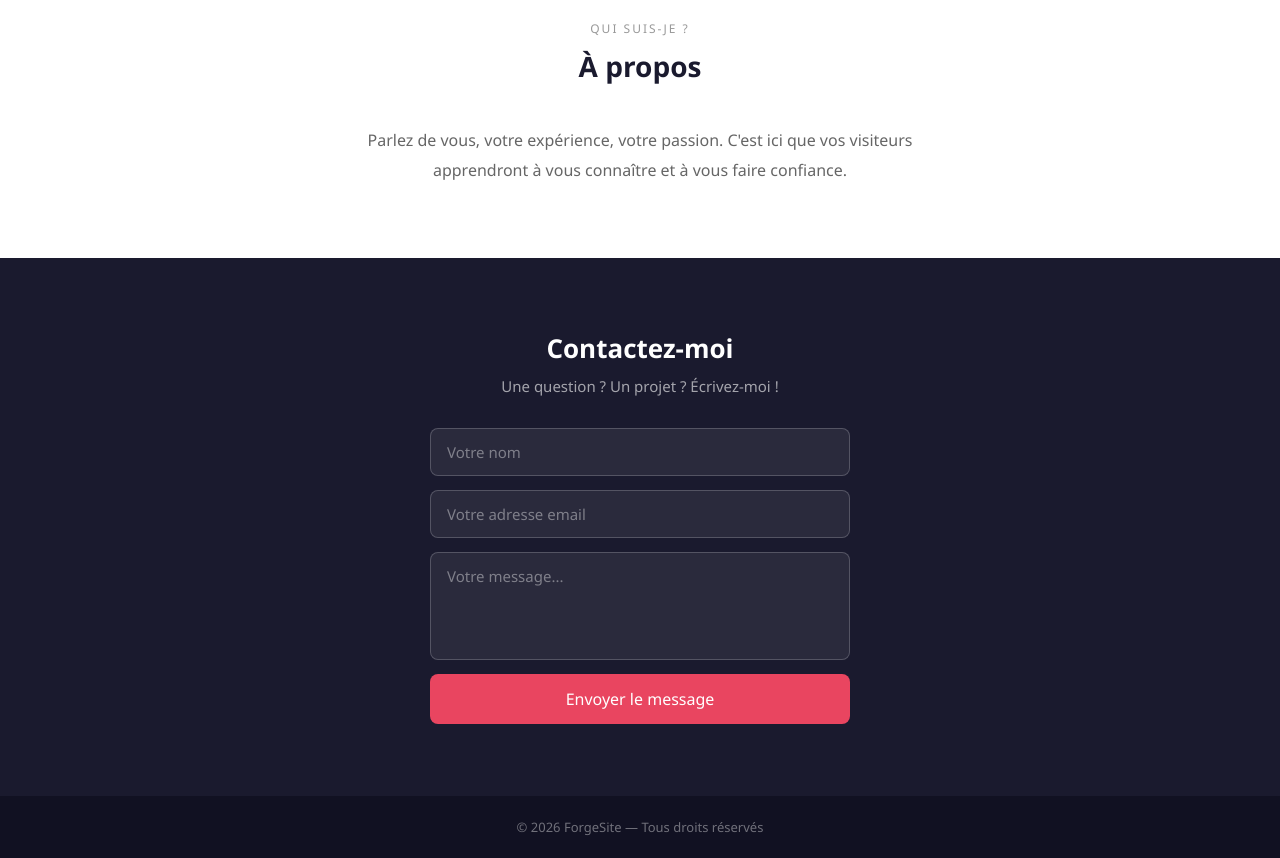
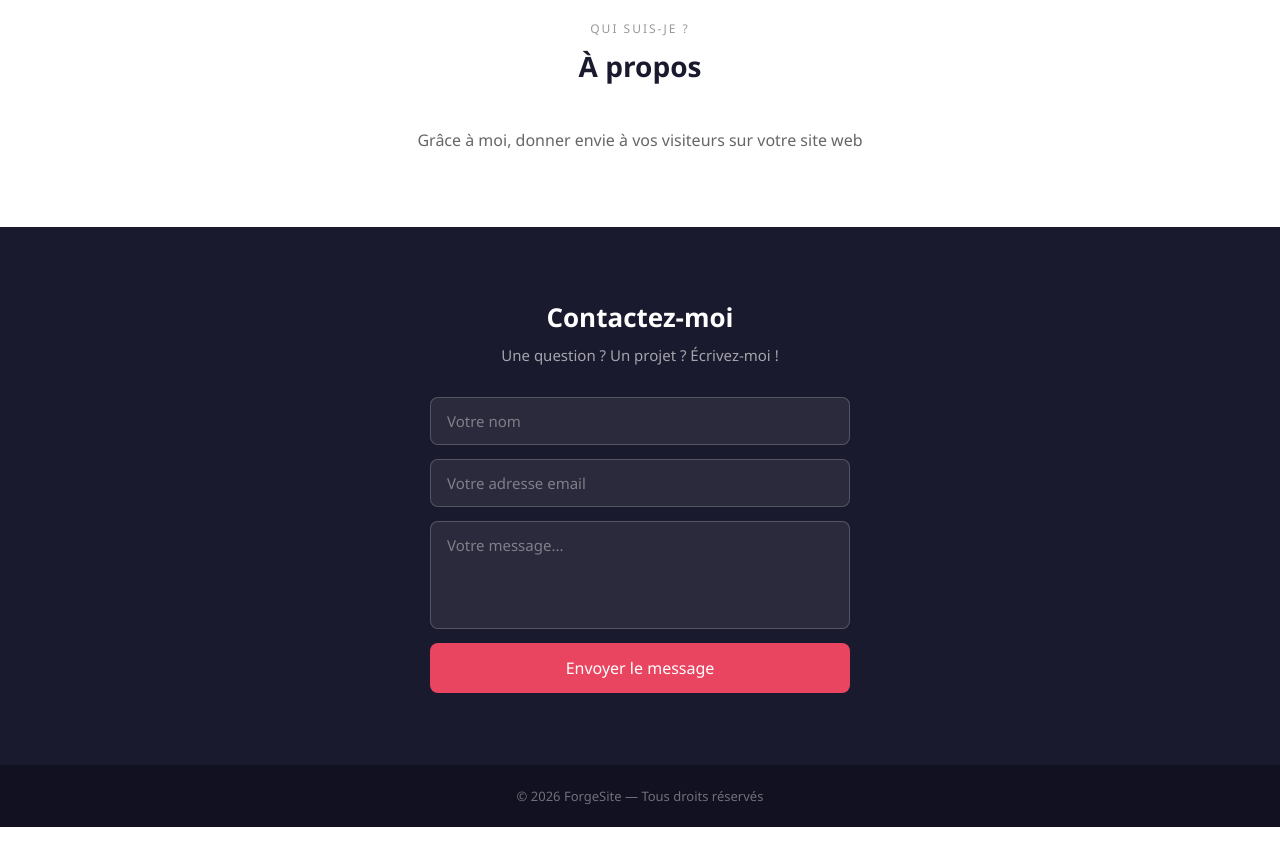
Before and after one commit to forgesite/forgesite, a plain HTML site: page index.html in a window 1280 px wide. Shown: the part 1680-2538 px from the top of the page. After the commit the page ends 2507 px from the top, so only its background shows below. Drawn offline with Linux system fonts and the light colour scheme.

Commit message:
Add files via upload

```diff
--- a/index.html
+++ b/index.html
@@ -434,7 +434,7 @@
   <section id="a-propos">
     <p class="section-label">Qui suis-je ?</p>
     <h2 class="section-titre">À propos</h2>
-    <p class="description">Parlez de vous, votre expérience, votre passion. C'est ici que vos visiteurs apprendront à vous connaître et à vous faire confiance.</p>
+    <p class="description">Grâce à moi, donner envie à vos visiteurs sur votre site web</p>
   </section>
 
   <!-- CONTACT -->
```
